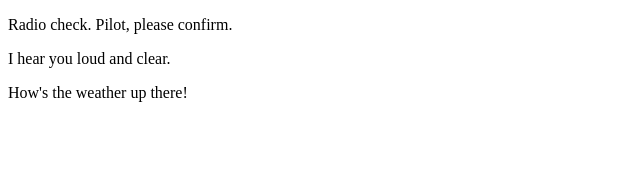
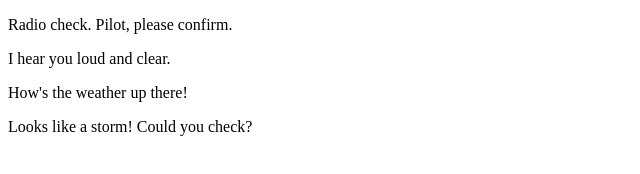
Before and after one commit to LightningFrisk/220Studio, a plain HTML site: page index.html in a window 1280 px wide. Shown: the whole page, without its empty margins (0-640 px from the left). Drawn offline with Linux system fonts and the light colour scheme.

Commit message:
added a response about the weather

```diff
--- a/index.html
+++ b/index.html
@@ -4,5 +4,6 @@
       <p>Radio check. Pilot, please confirm.</p>
       <p>I hear you loud and clear.</p>
       <p>How's the weather up there!</p>
+      <p>Looks like a storm! Could you check?</p>
    </body>
 </html>
```
